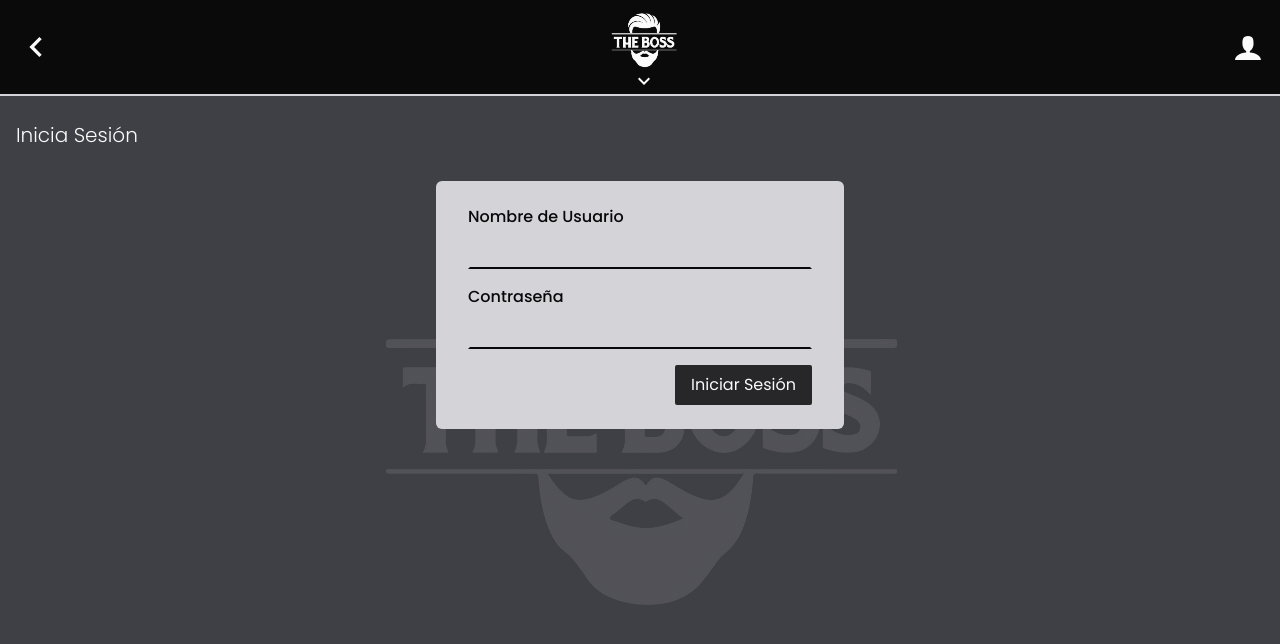
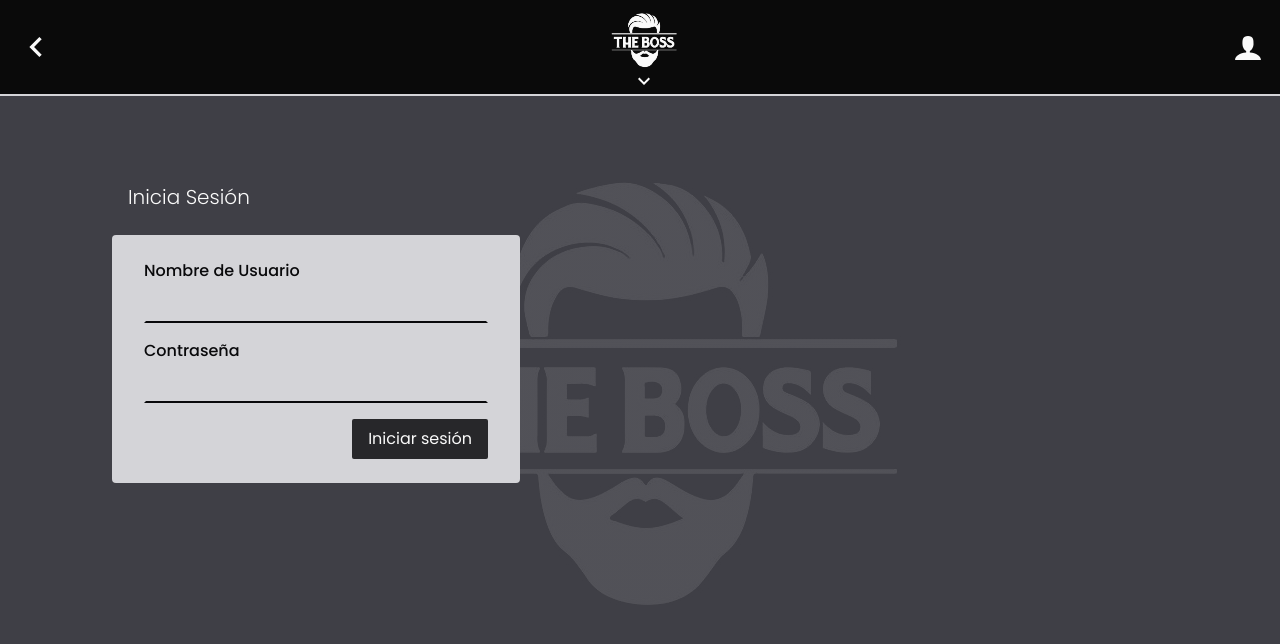
Before and after one commit to VladWithCode/barbershop-pos, a Next.js app: page /login in a window 1280 px wide. Shown: the top 644 px of the page. Built offline with nearby package versions, Linux system fonts and the light colour scheme; no server answers.

Commit message:
Add loading feedback

```diff
--- a/src/app/login/page.tsx
+++ b/src/app/login/page.tsx
@@ -7,13 +7,19 @@
 import { useRouter } from 'next/navigation';
 import AxiosInstance from '../_utils/api';
 import { AnimatePresence, motion } from 'framer-motion';
+import Page from '../_components/Page';
+import { getClassName } from '../_utils/helpers';
+import Loading from '../_components/Loading/Loading';
+import Spinner from '../_components/Loading/Spinner';
+import useForm from '../_hooks/useForm';
+import useTimeout from '../_hooks/useTimeout';
 
 function Login() {
 	const router = useRouter();
 	const [loginError, setLoginError] = useState('');
 	const setToken = useAuthStore(state => state.setToken);
 	const setUser = useAuthStore(state => state.setUser);
-	const { mutateAsync } = AuthService.useLogin();
+	const { mutateAsync, isLoading } = AuthService.useLogin();
 
 	const onLoginError = (e: any) => {
 		const message = e?.response?.data?.message || 'Error al iniciar sesión';
@@ -34,14 +40,20 @@
 
 		router.replace('/');
 	};
-	const [username, setUsername] = useState('');
-	const [password, setPassword] = useState('');
+	const [{ username, password }, onChange] = useForm({
+		username: '',
+		password: '',
+	});
 
 	return (
-		<div className="w-full h-page overflow-y-auto overflow-x-hidden">
-			<h1 className="font-light text-xl mt-6 mb-2 px-4">Inicia Sesión</h1>
+		<Page>
+			<div className="relative justify-self-center self-center -top-32 col-span-6">
+				<h1 className="font-light text-xl mt-6 mb-2 px-4">
+					Inicia Sesión
+				</h1>
+				<div className="py-2" />
 				<form
-				className="w-fit max-w-[95%] py-6 px-8 mx-auto mt-8 bg-zinc-300 space-y-4 rounded-md text-zinc-950"
+					className="max-w-md py-6 px-8 mx-auto bg-zinc-300 space-y-4 rounded text-zinc-950"
 					onSubmit={async e => {
 						e.preventDefault();
 
@@ -61,34 +73,60 @@
 					<InputGroup
 						label="Nombre de Usuario"
 						name="username"
-					onChange={({ target }) => setUsername(target.value)}
+						onChange={onChange}
 					/>
 					<InputGroup
 						label="Contraseña"
 						name="password"
 						type="password"
-					onChange={({ target }) => setPassword(target.value)}
+						onChange={onChange}
 					/>
 
+					<ErrorDisplay
+						message={loginError}
+						onReset={() => setLoginError('')}
+					/>
+
+					<button
+						type="submit"
+						className={getClassName(
+							'block ml-auto bg-zinc-800 text-zinc-50 px-4 py-2 rounded-sm hover:bg-zinc-700',
+							isLoading ? 'brightness-90' : ''
+						)}
+						disabled={isLoading}>
+						{isLoading ? (
+							<Spinner width={6} borderWidth={2} />
+						) : (
+							'Iniciar sesión'
+						)}
+					</button>
+				</form>
+			</div>
+		</Page>
+	);
+}
+
+export default Login;
+
+function ErrorDisplay({
+	message,
+	onReset,
+}: {
+	message: string;
+	onReset: () => void;
+}) {
+	useTimeout(() => onReset(), 1500);
+
+	return (
 		<AnimatePresence>
-					{loginError?.length > 0 && (
+			{message?.length > 0 && (
 				<motion.p
 					className="text-red-500 font-medium"
 					initial={{ maxHeight: '0%' }}
 					animate={{ maxHeight: '100vh' }}>
-							{loginError || 'Error al iniciar sesión'}
+					{message || 'Error al iniciar sesión'}
 				</motion.p>
 			)}
 		</AnimatePresence>
-
-				<button
-					type="submit"
-					className="block ml-auto bg-zinc-800 text-zinc-50 px-4 py-2 rounded-sm hover:bg-zinc-700">
-					Iniciar Sesión
-				</button>
-			</form>
-		</div>
 	);
 }
-
-export default Login;
```
Lines whose indentation alone changed are shown as unchanged.
